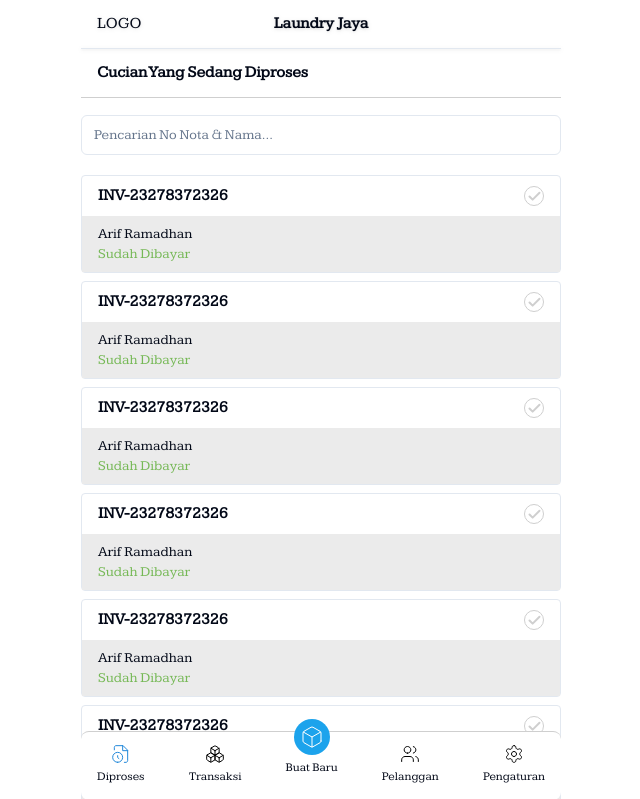
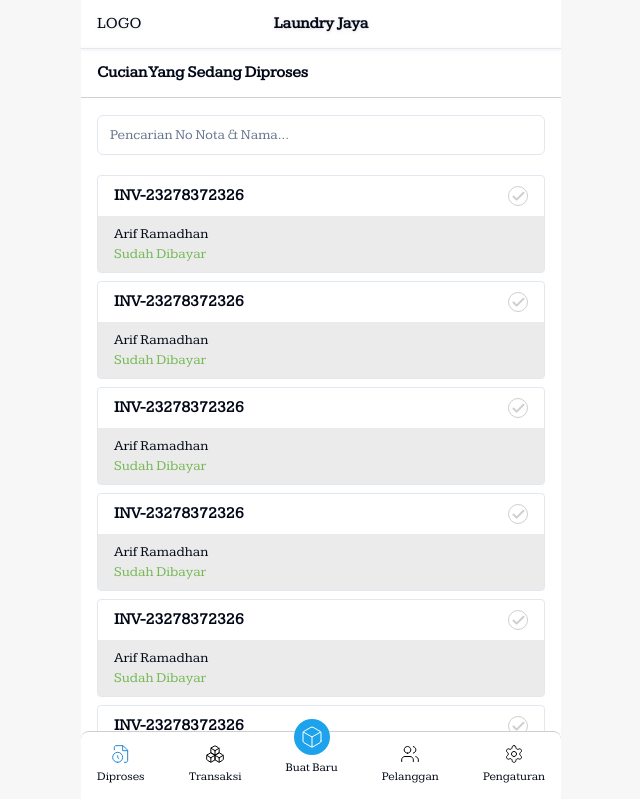
Before and after one commit to laundryapps123/merchant-app-fe, a React (Vite) app: page / in a window 1280 px wide. Shown: the top 799 px of the page, without its empty margins (319-959 px from the left). Built offline with nearby package versions, Linux system fonts and the light colour scheme.

Commit message:
refactor(main): add background color

```diff
--- a/src/index.css
+++ b/src/index.css
@@ -76,3 +76,7 @@
       @apply bg-background text-foreground;
     }
   }
+
+  #root {
+    background-color: #f7f7f7;
+  }
--- a/src/layout/layout.tsx
+++ b/src/layout/layout.tsx
@@ -24,7 +24,7 @@ const Layout = () => {
   };
 
   return (
-    <div className="bg-white w-[100vw] sm:w-[480px] h-[100vh] mx-auto my-0 relative">
+    <div className="bg-white w-[100vw] sm:w-[480px] min-h-[100vh] mx-auto my-0 relative">
       <div className="fixed top-0 bg-white w-[100vw] sm:w-[480px]">
         <div className="flex border-b-[1px] py-3 px-4 relative drop-shadow">
           <div className="absolute left-4">LOGO</div>
@@ -46,7 +46,7 @@ const Layout = () => {
       </div>
 
       <main
-        className={`${showTitle ? "mt-[7.188rem]" : "mt-[3.125rem]"} pb-20`}
+        className={`${showTitle ? "pt-[7.188rem]" : "pt-[3.125rem]"} pb-20`}
       >
         <Outlet />
       </main>
--- a/src/pages/ongoingOrder.tsx
+++ b/src/pages/ongoingOrder.tsx
@@ -11,7 +11,7 @@ const OngoingOrder = () => {
     setShowBackIcon(false);
   }, []);
   return (
-    <div>
+    <div className="mx-4">
       {/* make it fixed top */}
       <Input className="mb-5" placeholder="Pencarian No Nota & Nama..." />
 
```
